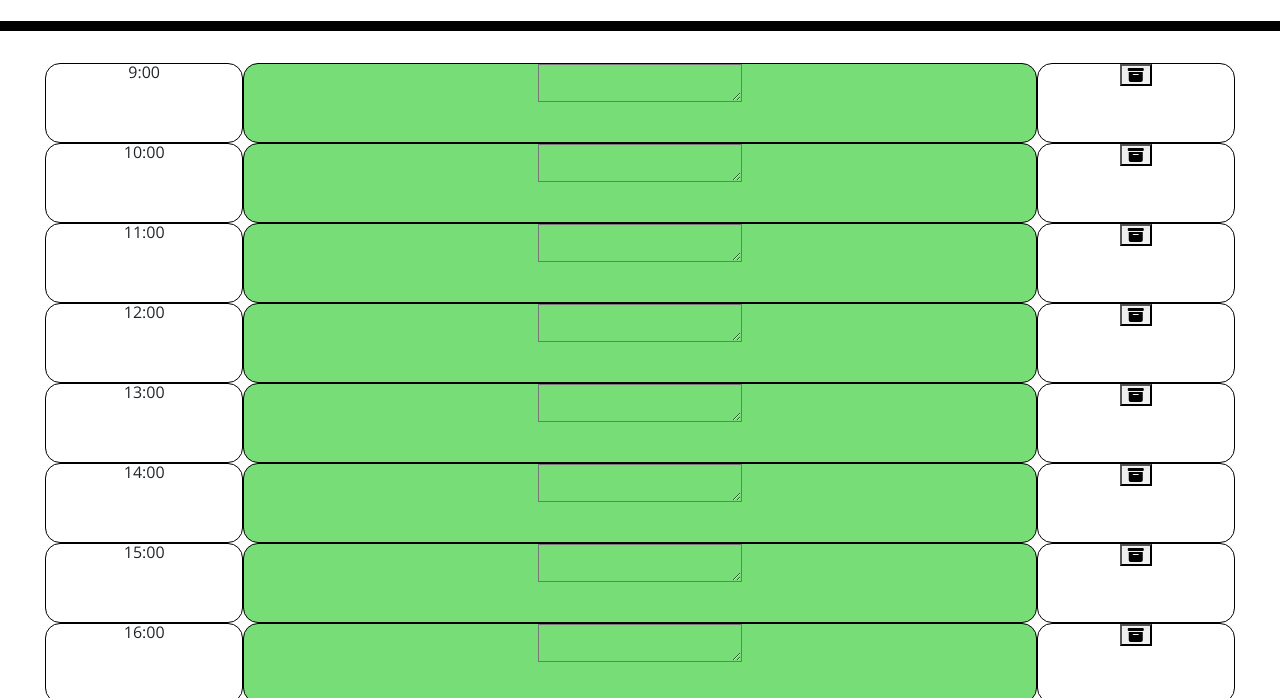
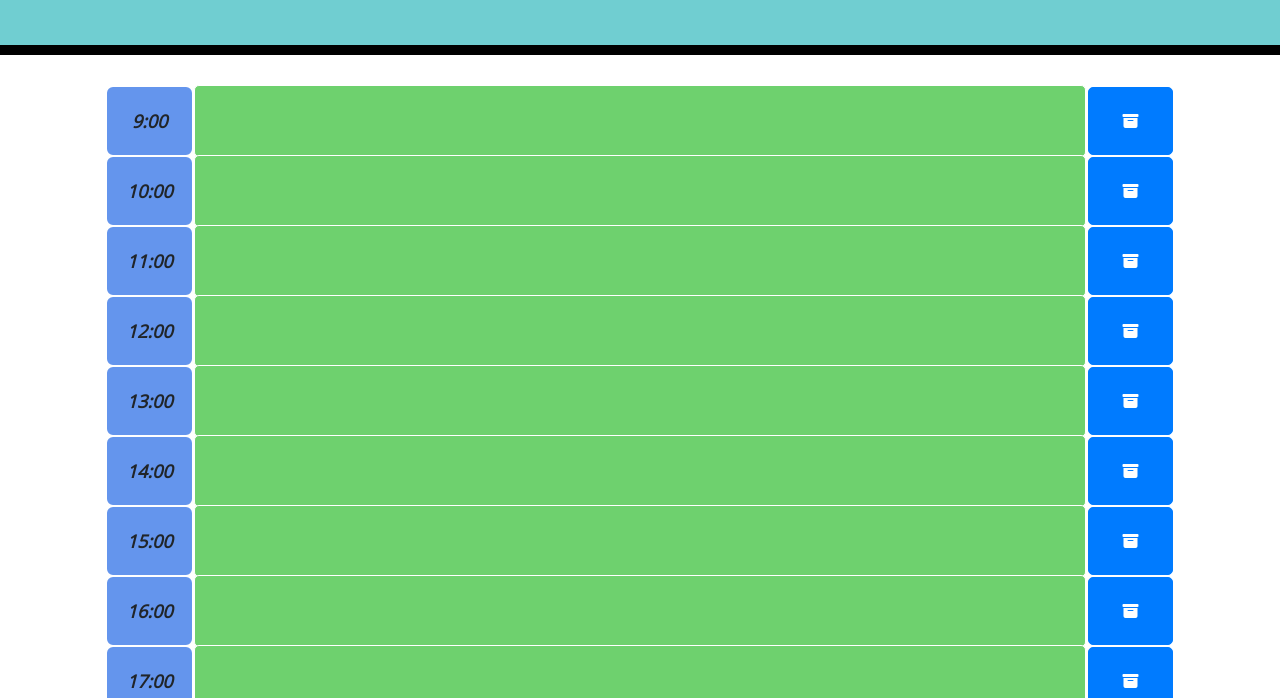
Before and after one commit to opticsl8b/Work-Day-Scheduler, a plain HTML site: page index.html in a window 1280 px wide. Shown: the part 185-883 px from the top of the page. Drawn offline with nearby package versions, Linux system fonts and the light colour scheme.

Commit message:
Style update, final Debug

```diff
--- a/script.js
+++ b/script.js
@@ -1,6 +1,6 @@
 // Function displays current time
 
-// display time instanly when page is loaded
+// display initial time instanly when page is loaded
 var timeEl = $("#currentDay");
 timeEl.text(moment().format("MMM Do YYYY,h:mm:ss a"))
 
@@ -27,32 +27,37 @@ function createRow(workHours) {
 
     // create a div with class "row"
     var row = $("<div>").attr("class", "row");
-    // create a div with class "col-2"
-    var timeCol = $("<div>").attr("class", "col-2");
+    // create a div with class "col-1"
+    var timeCol = $("<div>").attr("class", "col-1 time");
     // create a span with "time:00" text
     var timeSpan = $("<span>").text(workHours + ":00");
     // display the content
     timeCol.append(timeSpan);
     row.append(timeCol);
 
-    // resposive color
+    // Resposive CSS color
     // select current time
     var timeNow = moment();
 
+    // check time correspondly
+    // colume hour < current hour = past
     var isPast = workHours < Number(timeNow.format("H"));
+    // colume hour between current hour and current hour +1 = current
     var isNow = workHours >= Number(timeNow.format("H")) && workHours < Number(timeNow.format("H") + 1);
+    // colume hour > current hour =future
     var isFuture = workHours > Number(timeNow.format("H"));
 
+    // create a responsive element
     var cssClass;
-
+    // difine cssClass responsively
     if (isPast) { cssClass = 'past' };
     if (isNow) { cssClass = 'present' };
     if (isFuture) { cssClass = 'future' };
 
-    // create a div with class "col-8"
-    var textCol = $("<div>").attr("class", "col-8 " + cssClass);
+    // create a div with class "col-10",add responsive class
+    var textCol = $("<div>").attr("class", "col-10 " + cssClass);
     // create textarea
-    var textArea = $("<textarea>").attr("class", cssClass);
+    var textArea = $("<textarea>").attr("class", "col-12 " + cssClass);
 
     // Check if there's any exisiting content in Local storage
     var exisitingContent = localStorage.getItem(workHours + ":00");
@@ -65,13 +70,14 @@ function createRow(workHours) {
     textCol.append(textArea);
     row.append(textCol);
 
-    // create a div with class "col-2"
-    var btnCol = $("<div>").attr("class", "col-2");
-    // create a button with class "button-main"
-    var buttonMain = $("<button>").attr("class", "button-main");
-    // create a icon with class "fas fa-archive"
+    // create a div with class "col-1"
+    var btnCol = $("<div>").attr("class", "col-1 ");
+    // create a button with bootstrap class
+    var buttonMain = $("<button>").attr("class", "btn btn-primary");
+    // create a icon with fontawesome icon class "fas fa-archive"
     var iconSave = $("<i>").attr({ class: "fas fa-archive", id: "save-icon" });
 
+    // append corresponding
     buttonMain.append(iconSave);
     btnCol.append(buttonMain);
     row.append(btnCol);
@@ -80,7 +86,7 @@ function createRow(workHours) {
 
 }
 // generate all work hour time block
-var workHours = [9, 10, 11, 12, 13, 14, 15, 16, 17];
+var workHours = [9, 10, 11, 12, 13, 14, 15, 16, 17, 18, 19];
 
 for (i = 0; i < workHours.length; i++) {
     var displayHours = workHours[i]
@@ -88,13 +94,9 @@ for (i = 0; i < workHours.length; i++) {
     timeBlock.append(rowDisplay);
 }
 
-// var rowCreate = createRow(10);
-// timeBlock.append(rowCreate);
-
-
 // when the user click on the save button-
-$(document).on("click", ".button-main", function(event) {
-        // save the content in the current textarea to local storage-
+$(document).on("click", ".btn", function(event) {
+    // function that saves the content in the corresponding textarea to local storage-
 
     // 1. grab the content of textarea
 
@@ -112,45 +114,8 @@ $(document).on("click", ".button-main", function(event) {
     var timeSpan = jqButton.parent().prev().prev().children();
     var timeSpanText = timeSpan.text();
 
-        // 3. Save
+    // 3. Save to local storage , give key and value accordingly
 
     localStorage.setItem(timeSpanText, userInput);
 
-
-
-
-
-    }
-
-);
-
-
-
-
-
-// color background -past, present, future. from CSS
-
-// Display Responsive Time
-
-// var currenthourEl = moment().format("h");
-
-// var ampmEl = moment().format("A")
-
-
-// var hourEl = $('.col-2');
-
-// hourEl.text(ampmEl + " " + currenthourEl + ":00");
-// console.log(hourEl.value);
-// console.log(currenthourEl - 1);
-
-// for (let i = 0; i < hourEl.length; i++) {
-//     hourEl[i].text(ampmEl + " " + currenthourEl - 3 + [i] + ":00");
-
-// }
-
-
-
-// Add Input
-
-
-// Save Function
+});
--- a/style.css
+++ b/style.css
@@ -5,14 +5,7 @@ body {
 }
 
 
-/* textarea {
-    background: transparent;
-    border: none;
-    resize: none;
-    color: #000000;
-    border-left: 1px solid black;
-    padding: 10px;
-} */
+/* Header */
 
 .jumbotron {
     text-align: center;
@@ -20,58 +13,71 @@ body {
     color: black;
     border-radius: 0;
     border-bottom: 10px solid black;
-    padding: 20px;
+    margin-bottom: 0px;
+    padding: 32px 32px;
+    background-color: rgb(112, 206, 209);
 }
 
 
-/* .description {
-    white-space: pre-wrap;
-} */
+/* timeblock */
+
+.timeblock {
+    margin-top: 0px;
+    padding: 30px 60px;
+}
 
 .row {
     white-space: pre-wrap;
-    height: 80px;
+    height: 70px;
     padding: 0 60px;
 }
 
 .row div {
-    text-align: center;
-    border-radius: 15px;
-    border: 1px solid black;
+    display: flex;
+    justify-content: center;
+    align-items: center;
 }
 
-.hour {
-    background-color: #ffffff;
-    color: #000000;
-    border-top: 1px dashed #000000;
+.row div span {
+    font-size: 18px;
 }
 
-.past {
-    background-color: #d3d3d3;
-    color: white;
+.col-1 {
+    border: 2px solid white;
+    padding: 0px;
 }
 
-.present {
-    background-color: #ff6961;
-    color: white;
+.time {
+    border-radius: 8px;
+    font-weight: 700;
+    background-color: cornflowerblue;
+    font-style: italic;
 }
 
-.future {
-    background-color: #77dd77;
-    color: white;
+.col-10 {
+    border: 1.5px solid white;
+    border-radius: 5px;
+    padding: 10px;
+    display: flex;
+    justify-content: center;
+    align-items: center;
 }
 
-.saveBtn {
-    border-left: 1px solid black;
-    border-top-right-radius: 15px;
-    border-bottom-right-radius: 15px;
-    background-color: #06aed5;
-    color: white;
+.row div textarea {
+    border: none;
+    resize: none;
+    cursor: pointer;
+    height: 50px;
 }
 
-.saveBtn i:hover {
-    font-size: 20px;
-    transition: all 0.3s ease-in-out;
+.row div button {
+    border-radius: 5px;
+    width: 100%;
+    height: 100%;
+}
+
+.row div button:hover {
+    transform: scale(0.95);
 }
 
 
@@ -80,3 +86,24 @@ body {
 #save-icon {
     pointer-events: none;
 }
+
+
+/* responsive color */
+
+.past {
+    background-color: #bccaac;
+    color: black;
+    font-weight: 600;
+}
+
+.present {
+    background-color: #ff6961;
+    color: black;
+    font-weight: 600;
+}
+
+.future {
+    background-color: #6ed16e;
+    color: black;
+    font-weight: 600;
+}
```
Also changed, not shown: index.html (+1 -0 lines). Lines whose indentation alone changed are shown as unchanged.
